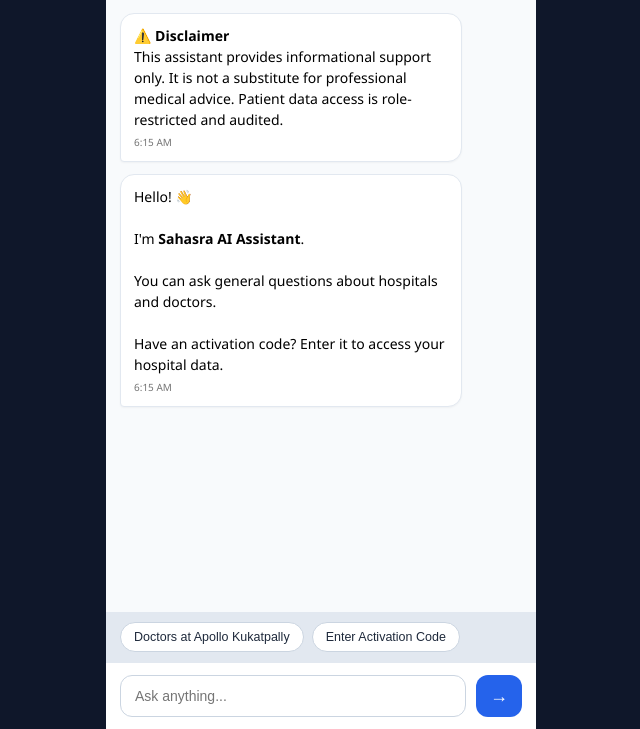
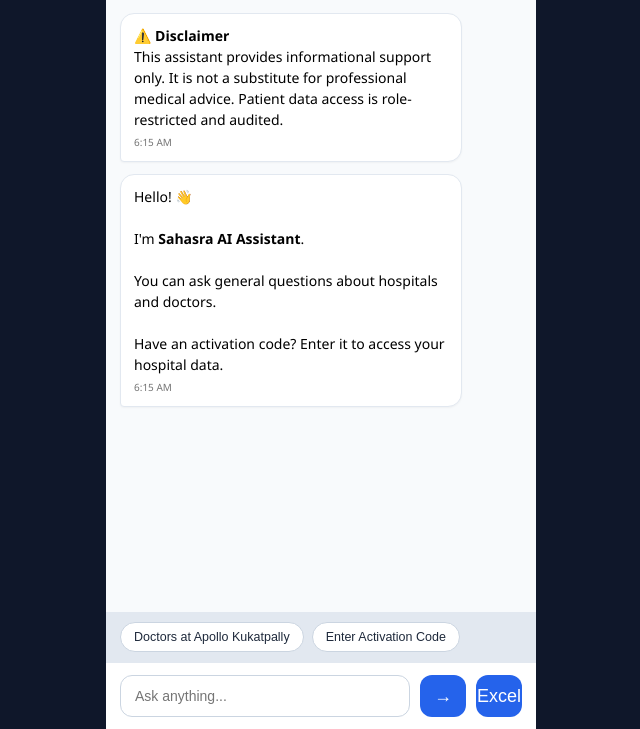
Before and after one commit to SaiDevaHarshaR/Athentech, a plain HTML site: page sahasra_chat_widget.html in a window 1280 px wide. Shown: the part 71-800 px from the top of the page, without its empty margins (319-959 px from the left). Drawn offline with Linux system fonts and the light colour scheme.

Commit message:
Updated files

```diff
--- a/sahasra_chat_widget.html
+++ b/sahasra_chat_widget.html
@@ -395,6 +395,7 @@
     <div class="input-area">
       <input id="msg" type="text" placeholder="Ask anything..." onkeydown="if(event.key==='Enter')handleSend()" />
       <button onclick="handleSend()">→</button>
+      <button onclick="downloadCollectionExcel('today')">Excel</button>
     </div>
   </div>
 
```
